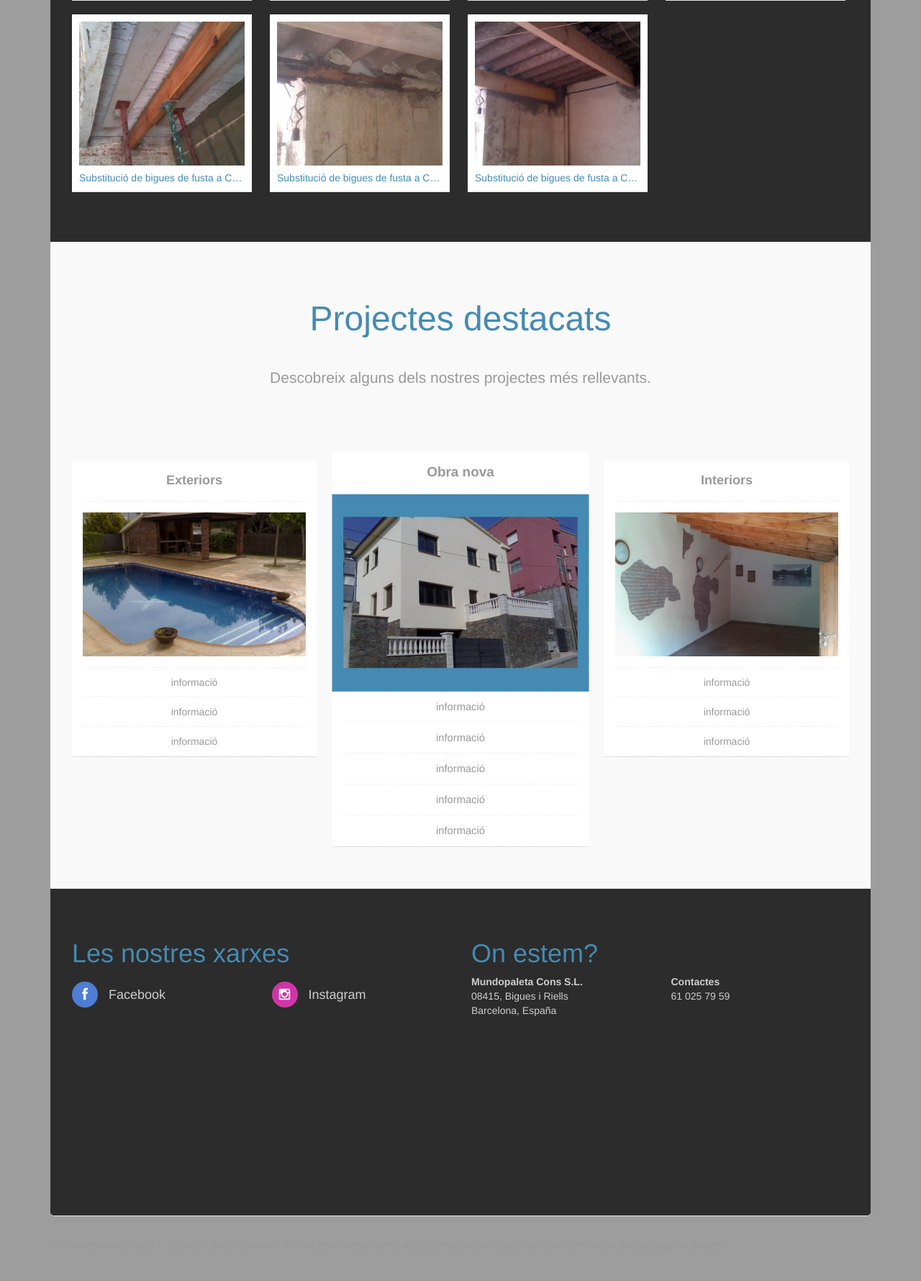
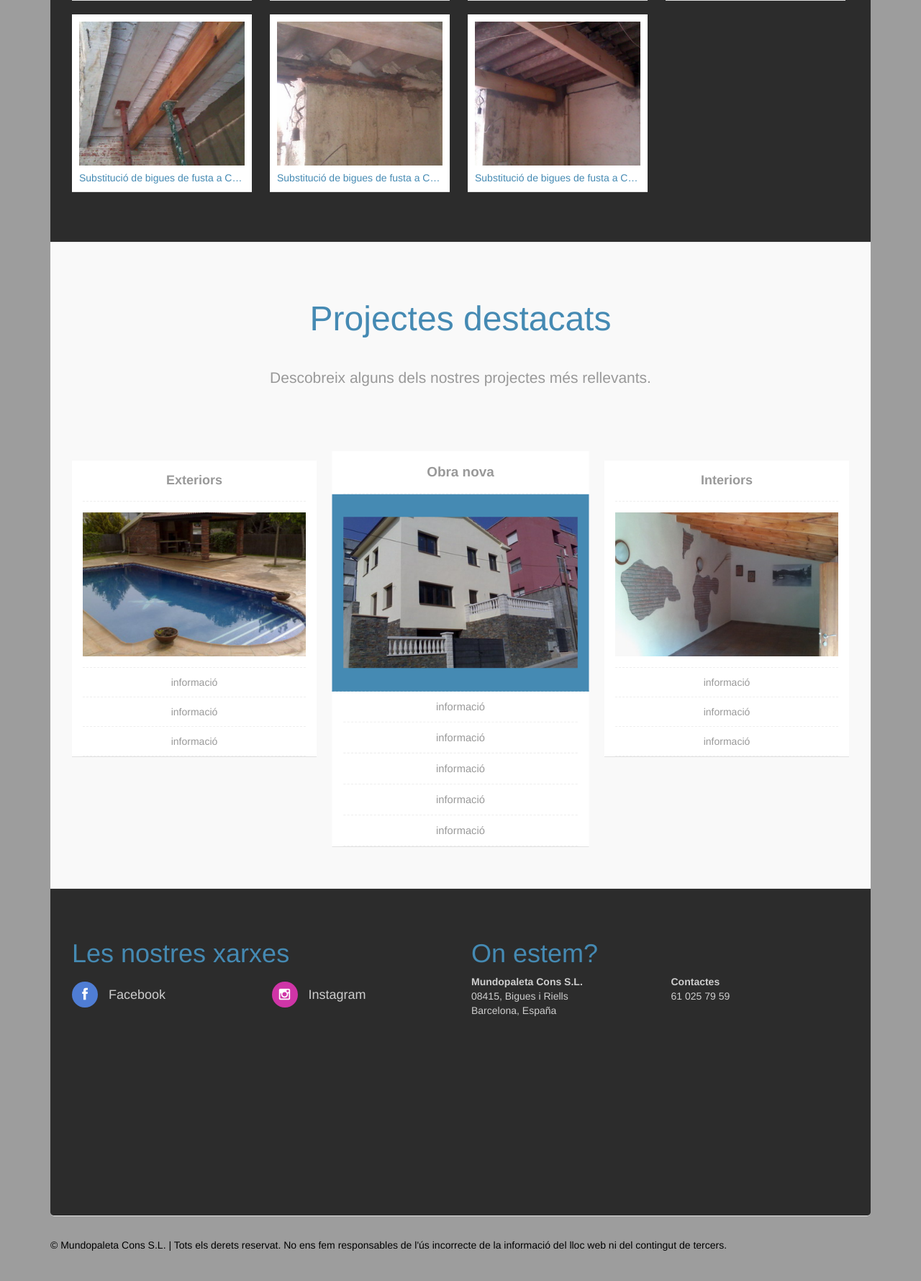
Before and after one commit to TheNaviam/mundopaletacons, a PHP site: page / in a window 1280 px wide. Shown: the part 2443-4223 px from the top of the page at 72% size. Run offline with PHP 8.4, Linux system fonts and the light colour scheme; grey boxes are pictures that could not be loaded.

Commit message:
color footer

```diff
--- a/css/main.css
+++ b/css/main.css
@@ -565,7 +565,7 @@ a:focus {
 #footer {
   padding-top: 30px;
   padding-bottom: 30px;
-  color: #999;
+  color: #000000;
 }
 #footer a {
   color: #999;
```
